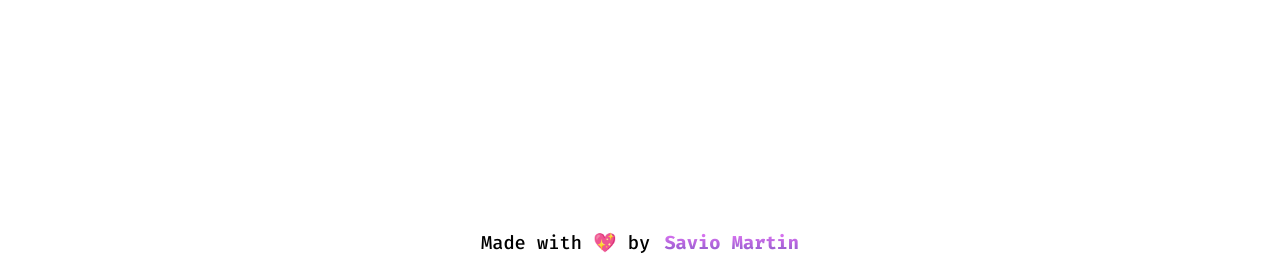
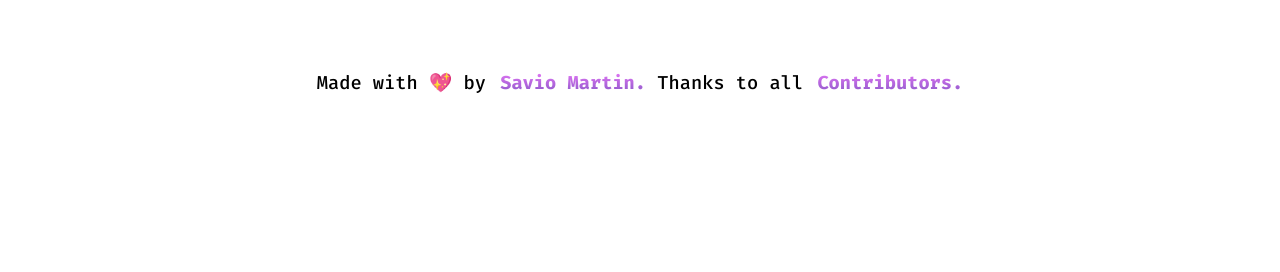
Before and after one commit to saviomartin/gradientking, a React (Create React App) app: page /contributors in a window 1280 px wide. Shown: the part 655-927 px from the top of the page. After the commit the page ends 800 px from the top, so only its background shows below. Built offline with nearby package versions, Linux system fonts and the light colour scheme.

Commit message:
basic features completed

```diff
--- a/src/components/Footer.js
+++ b/src/components/Footer.js
@@ -1,11 +1,13 @@
 import React from "react";
+import { Link } from "react-router-dom";
 
 const Footer = () => {
   return (
     <div className="footer">
       <h3 className="footer">
         Made with 💖 by
-        <a href="https://github.com/saviomartin"> Savio Martin</a>
+        <a href="https://github.com/saviomartin"> Savio Martin.</a> Thanks to
+        all <Link to="/contributors">Contributors.</Link>
       </h3>
     </div>
   );
--- a/src/styles/Contributor.css
+++ b/src/styles/Contributor.css
@@ -1,5 +1,6 @@
 .contributors {
-  height: 100vh;
+  height: 100%;
+  min-height: 80vh;
   width: 100vw;
   overflow-x: hidden;
   flex-wrap: wrap;
```
